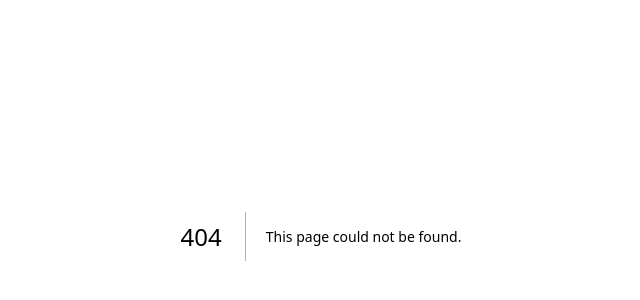
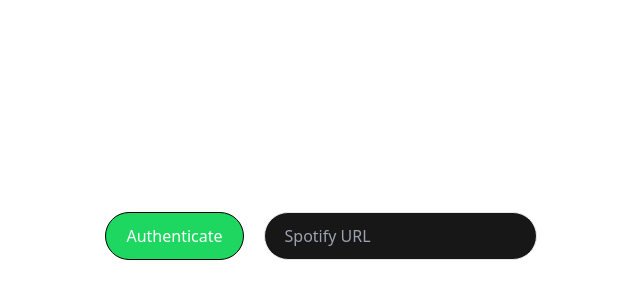
Before and after one commit to Kaltzisp/spotalyze, a Next.js app: page /soty/view in a window 1280 px wide. Before the commit this address had no page. Shown: the part 164-464 px from the top of the page, without its empty margins (319-959 px from the left). Built offline with nearby package versions, Linux system fonts and the light colour scheme.

Commit message:
moved spotalyze to soty/home

```diff
--- a/src/app/spotalyze/page.tsx
+++ b/src/app/soty/home/page.tsx
@@ -1,12 +1,21 @@
 "use client";
 import React, { useEffect, useState } from "react";
+import type { Track } from "../../api/playlists/Track";
+import type { TrackResults } from "../../api/playlists/submit-results/route";
+import { useRouter } from "next/navigation";
 
 export interface TextFile {
     name: string;
     content: string;
 }
 
+interface RankedTrack extends Track {
+    scores: TrackResults;
+    total: number;
+}
+
 export default function Spotalyze(): React.JSX.Element {
+    const router = useRouter();
     const [authButtonClass, setAuthButtonClass] = useState("color-norm");
     const [textInput, setTextInput] = useState("");
     const [showDropbox, setShowDropbox] = useState(false);
@@ -30,15 +39,18 @@
         }
     }
 
-    function handleFileSumbission(): void {
+    async function handleFileSumbission(): Promise<void> {
         setShowDropbox(false);
-        fetch("/api/results/submit", {
+        const response = await fetch("/api/playlists/submit-results", {
             method: "POST",
             headers: {
                 "Content-Type": "application/json"
             },
             body: JSON.stringify(files)
-        }).catch((error: unknown) => console.error(error));
+        });
+        const tracks = await response.json() as RankedTrack[];
+        sessionStorage.setItem("tracks", JSON.stringify(tracks));
+        router.push("/soty/view");
     }
 
     return (
@@ -74,7 +86,7 @@
                 </div> : null}
                 <button className="nice-button color-invert" type="button" onClick={() => {
                     if (showDropbox) {
-                        handleFileSumbission();
+                        handleFileSumbission().catch((error: unknown) => console.error(error));
                         setShowDropbox(false);
                     } else {
                         setShowDropbox(true);
--- /dev/null
+++ b/src/app/soty/view/page.tsx
@@ -0,0 +1,31 @@
+"use client";
+import React, { useEffect, useState } from "react";
+
+export interface TextFile {
+    name: string;
+    content: string;
+}
+
+
+export default function Spotalyze(): React.JSX.Element {
+    const [authButtonClass, setAuthButtonClass] = useState("color-norm");
+    const [textInput, setTextInput] = useState("");
+
+    useEffect(() => { setAuthButtonClass(document.cookie.startsWith("spotify_token=") ? "color-auth" : "color-unauth") }, []);
+    useEffect(() => { setTextInput(localStorage.getItem("textInput") ?? "") }, []);
+    useEffect(() => { localStorage.setItem("textInput", textInput) }, [textInput]);
+
+    return (
+        <div className="align-middle justify-items-center p-8">
+            <main className="flex flex-col gap-8">
+                <span className="flex justify-center gap-5">
+                    <button className={`nice-button ${authButtonClass}`} type="button" onClick={() => {
+                        window.location.href = "/api/auth/login";
+                    }}>{"Authenticate"}
+                    </button>
+                    <input className="nice-button color-norm" placeholder="Spotify URL" type="text" value={textInput} onChange={(event) => setTextInput(event.target.value)} />
+                </span>
+            </main>
+        </div>
+    );
+}
```
